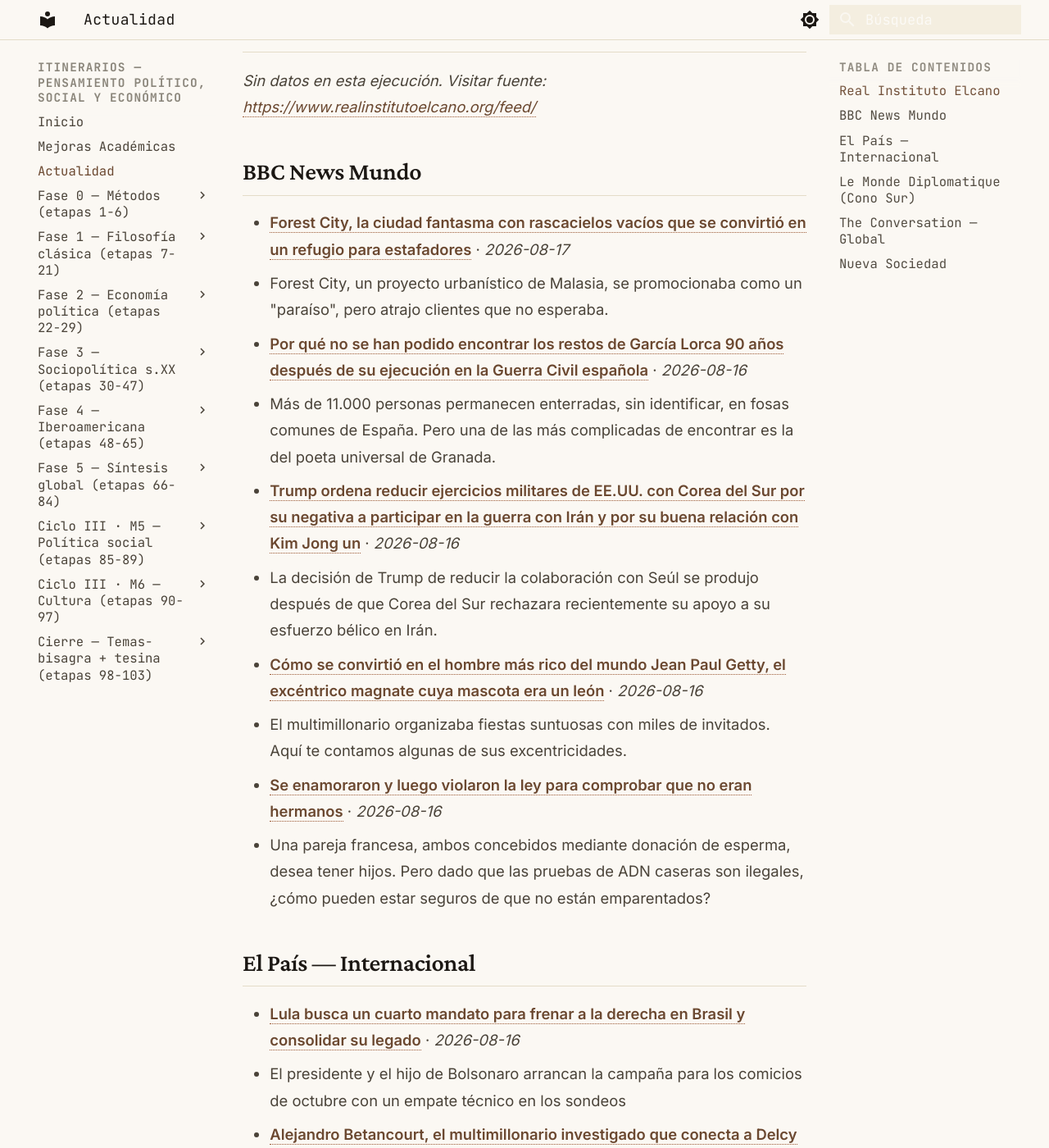
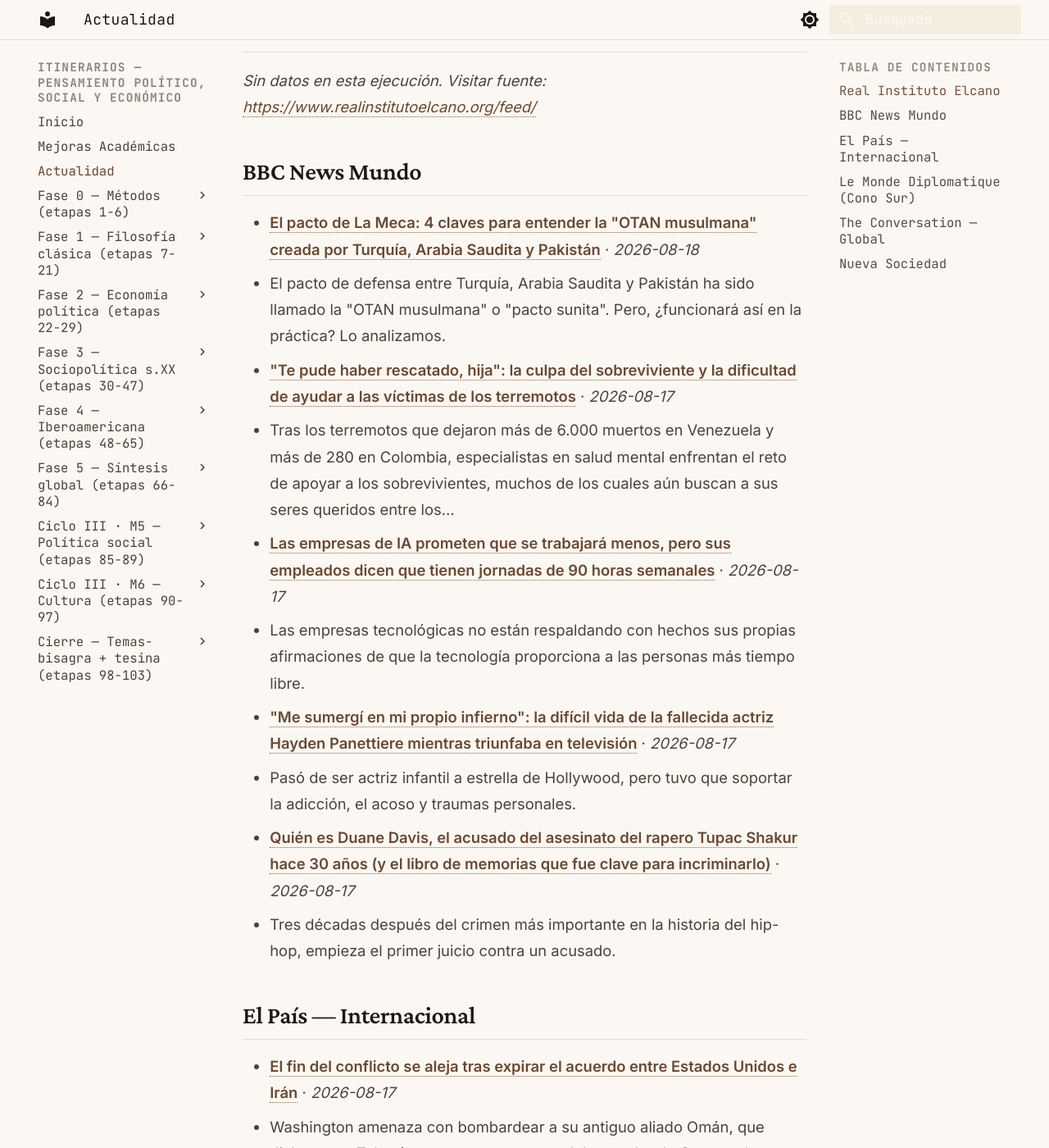
Before and after one commit to MrSpagVi/Curso, an MkDocs documentation site: the page built from docs/actualidad.md, in a window 1280 px wide and 1400 px high, scrolled down 643 px. Shown: the whole window at 82% size. Built offline with MkDocs 1.6.1 and Material for MkDocs 9.7.7, drawn with Linux system fonts in a browser that asks for light colours; some of the changed text lies outside the part shown.

Commit message:
auto: actualidad 2026-08-18

```diff
--- a/docs/actualidad.md
+++ b/docs/actualidad.md
@@ -6,7 +6,7 @@ title: Actualidad
 
 Últimos titulares de fuentes que dictan agenda en ciencia política y geopolítica. Actualizado automáticamente cada día (vía GitHub Actions).
 
-_Última actualización: 2026-08-17 06:35 UTC_
+_Última actualización: 2026-08-18 06:27 UTC_
 
 !!! tip "Ritual mensual — #actualidad"
     El último sábado de cada mes: agarrá **un** titular de los de abajo y escribí **300 palabras** aplicándole **2 autores** del último mes que leíste. ¿Qué diría cada uno? ¿En qué chocan? No resumas la noticia — usala como caso para pensar con las herramientas que venís construyendo. Guardá el texto con el tag `#actualidad` en tu sistema de notas. Esto convierte la teoría en criterio sobre la coyuntura: el objetivo del plan no es citar a Maquiavelo, es leer el presente con él.
@@ -17,29 +17,29 @@ _Sin datos en esta ejecución. Visitar fuente: [https://www.realinstitutoelcano.
 
 ## BBC News Mundo
 
-- **[Forest City, la ciudad fantasma con rascacielos vacíos que se convirtió en un refugio para estafadores](https://www.bbc.com/mundo/articles/cm2ggn9jm66o?at_medium=RSS&at_campaign=rss)** · *2026-08-17*
-  - Forest City, un proyecto urbanístico de Malasia, se promocionaba como un "paraíso", pero atrajo clientes que no esperaba.
-- **[Por qué no se han podido encontrar los restos de García Lorca 90 años después de su ejecución en la Guerra Civil española](https://www.bbc.com/mundo/articles/c78gxlj1e55o?at_medium=RSS&at_campaign=rss)** · *2026-08-16*
-  - Más de 11.000 personas permanecen enterradas, sin identificar, en fosas comunes de España. Pero una de las más complicadas de encontrar es la del poeta universal de Granada.
-- **[Trump ordena reducir ejercicios militares de EE.UU. con Corea del Sur por su negativa a participar en la guerra con Irán y por su buena relación con Kim Jong un](https://www.bbc.com/mundo/articles/cjd44v2eg40o?at_medium=RSS&at_campaign=rss)** · *2026-08-16*
-  - La decisión de Trump de reducir la colaboración con Seúl se produjo después de que Corea del Sur rechazara recientemente su apoyo a su esfuerzo bélico en Irán.
-- **[Cómo se convirtió en el hombre más rico del mundo Jean Paul Getty, el excéntrico magnate cuya mascota era un león](https://www.bbc.com/mundo/articles/c5yzzzr5mdeo?at_medium=RSS&at_campaign=rss)** · *2026-08-16*
-  - El multimillonario organizaba fiestas suntuosas con miles de invitados. Aquí te contamos algunas de sus excentricidades.
-- **[Se enamoraron y luego violaron la ley para comprobar que no eran hermanos](https://www.bbc.com/mundo/articles/cpd7p215jyqo?at_medium=RSS&at_campaign=rss)** · *2026-08-16*
-  - Una pareja francesa, ambos concebidos mediante donación de esperma, desea tener hijos. Pero dado que las pruebas de ADN caseras son ilegales, ¿cómo pueden estar seguros de que no están emparentados?
+- **[El pacto de La Meca: 4 claves para entender la "OTAN musulmana" creada por Turquía, Arabia Saudita y Pakistán](https://www.bbc.com/mundo/articles/cm2grvk85vlo?at_medium=RSS&at_campaign=rss)** · *2026-08-18*
+  - El pacto de defensa entre Turquía, Arabia Saudita y Pakistán ha sido llamado la "OTAN musulmana" o "pacto sunita". Pero, ¿funcionará así en la práctica? Lo analizamos.
+- **["Te pude haber rescatado, hija": la culpa del sobreviviente y la dificultad de ayudar a las víctimas de los terremotos](https://www.bbc.com/mundo/articles/cp8x411l3d6o?at_medium=RSS&at_campaign=rss)** · *2026-08-17*
+  - Tras los terremotos que dejaron más de 6.000 muertos en Venezuela y más de 280 en Colombia, especialistas en salud mental enfrentan el reto de apoyar a los sobrevivientes, muchos de los cuales aún buscan a sus seres queridos entre los…
+- **[Las empresas de IA prometen que se trabajará menos, pero sus empleados dicen que tienen jornadas de 90 horas semanales](https://www.bbc.com/mundo/articles/c9802y9lk76o?at_medium=RSS&at_campaign=rss)** · *2026-08-17*
+  - Las empresas tecnológicas no están respaldando con hechos sus propias afirmaciones de que la tecnología proporciona a las personas más tiempo libre.
+- **["Me sumergí en mi propio infierno": la difícil vida de la fallecida actriz Hayden Panettiere mientras triunfaba en televisión](https://www.bbc.com/mundo/articles/cg4d910r0pro?at_medium=RSS&at_campaign=rss)** · *2026-08-17*
+  - Pasó de ser actriz infantil a estrella de Hollywood, pero tuvo que soportar la adicción, el acoso y traumas personales.
+- **[Quién es Duane Davis, el acusado del asesinato del rapero Tupac Shakur hace 30 años (y el libro de memorias que fue clave para incriminarlo)](https://www.bbc.com/mundo/articles/cdrv7g5g7jno?at_medium=RSS&at_campaign=rss)** · *2026-08-17*
+  - Tres décadas después del crimen más importante en la historia del hip-hop, empieza el primer juicio contra un acusado.
 
 ## El País — Internacional
 
-- **[Lula busca un cuarto mandato para frenar a la derecha en Brasil y consolidar su legado](https://elpais.com/internacional/2026-08-16/lula-arranca-la-campana-para-conquistar-un-cuarto-mandato-no-voy-a-permitir-que-la-derecha-regrese-al-poder.html)** · *2026-08-16*
-  - El presidente y el hijo de Bolsonaro arrancan la campaña para los comicios de octubre con un empate técnico en los sondeos
-- **[Alejandro Betancourt, el multimillonario investigado que conecta a Delcy Rodríguez con Trump](https://elpais.com/america/2026-08-16/alejandro-betancourt-el-multimillonario-investigado-que-conecta-a-delcy-rodriguez-con-trump.html)** · *2026-08-16*
-  - El empresario venezolano, bajo la lupa de la justicia española y suiza, ha regresado a Caracas en las últimas semanas en vuelos privados rodeados de misterio
-- **[Peruanos atrapados en la guerra de Rusia tras una promesa de empleo: “Nos llevan como carne de cañón”](https://elpais.com/america/2026-08-15/peruanos-atrapados-en-la-guerra-de-rusia-tras-una-promesa-de-empleo-nos-llevan-como-carne-de-canon.html)** · *2026-08-15*
-  - El Gobierno admite más de 450 enrolados en el Ejército ruso y más de 110 desaparecidos
-- **[Gaza bajo la tregua o la banalización del horror](https://elpais.com/internacional/2026-08-16/gaza-bajo-la-tregua-o-la-banalizacion-del-horror.html)** · *2026-08-16*
-  - La Franja se ha convertido en uno de los mayores infiernos, con la población sometida a unas miserables condiciones de vida que debieran sonrojar a la humanidad
-- **[La frontera de Ceuta como muro de Berlín invertido](https://elpais.com/opinion/2026-08-16/la-frontera-de-ceuta-como-muro-de-berlin-invertido.html)** · *2026-08-16*
-  - Tan importante es garantizar la seguridad de las fronteras como evitar que ese propósito destruya nuestros principios y valores
+- **[El fin del conflicto se aleja tras expirar el acuerdo entre Estados Unidos e Irán](https://elpais.com/internacional/2026-08-17/el-fin-del-conflicto-se-aleja-tras-expirar-el-acuerdo-entre-estados-unidos-e-iran.html)** · *2026-08-17*
+  - Washington amenaza con bombardear a su antiguo aliado Omán, que dialoga con Teherán para una reapertura del estrecho de Ormuz, el principal escollo en las negociaciones
+- **[Ni OTAN islámica, ni pacto suní](https://elpais.com/internacional/2026-08-18/ni-otan-islamica-ni-pacto-suni.html)** · *2026-08-18*
+  - El acuerdo de La Meca entre Arabia Saudí, Pakistán y Turquía es, por ahora, más político y estratégico que militar
+- **[Las horas más bajas de Salvini, acorralado en su partido y presionado por el auge del ultra Vannacci](https://elpais.com/internacional/2026-08-18/las-horas-mas-bajas-de-salvini-acorralado-en-su-partido-y-presionado-por-el-auge-del-ultra-vannacci.html)** · *2026-08-18*
+  - La Liga se replantea su rumbo tras años de pérdida de apoyos, con apenas un 5% de intención de voto
+- **[Sentencias contra el pacifismo en Rusia](https://elpais.com/internacional/2026-08-18/sentencias-contra-el-pacifismo-en-rusia.html)** · *2026-08-18*
+  - El político Lev Schlosberg, del partido Yábloko, condenado a 11 años de cárcel por manifestarse contra la guerra
+- **[El ocaso del Tribunal Penal Internacional](https://elpais.com/opinion/2026-08-18/el-ocaso-del-tribunal-penal-internacional.html)** · *2026-08-18*
+  - La orden de arresto de Netanyahu ha puesto de relieve la impotencia de la institución y su tendencia hacia una justicia selectiva
 
 ## Le Monde Diplomatique (Cono Sur)
 
@@ -47,16 +47,16 @@ _Sin datos en esta ejecución. Visitar fuente: [https://www.eldiplo.org/feed/](h
 
 ## The Conversation — Global
 
-- **[Will other states follow NSW into the national gun buy-back scheme – and will it make any difference?](https://theconversation.com/will-other-states-follow-nsw-into-the-national-gun-buy-back-scheme-and-will-it-make-any-difference-289868)** · *2026-08-17*
-  - Anthony Albanese has the NSW premier on board for the national scheme – but other states remain undecided or implacably opposed.
-- **[Do you pay rent with a credit card? Soon, you may not have the option](https://theconversation.com/do-you-pay-rent-with-a-credit-card-soon-you-may-not-have-the-option-289802)** · *2026-08-17*
-  - A looming ban on card surcharges is forcing a rethink of payments – across banks, businesses, government agencies and more.
-- **[Can vitamin C cure a cold? How a Nobel Prize winner convinced us it could](https://theconversation.com/can-vitamin-c-cure-a-cold-how-a-nobel-prize-winner-convinced-us-it-could-286242)** · *2026-08-17*
-  - When a chemist wrote a book about vitamin C curing the common cold, the world took note. How wrong we all were.
-- **[View from The Hill: Hard-right Alex Antic in strong position to become SA Liberal president](https://theconversation.com/view-from-the-hill-hard-right-alex-antic-in-strong-position-to-become-sa-liberal-president-289808)** · *2026-08-17*
-  - The state party’s Senate ticket is shaping up to be a bunfight, with three senators up for election but perhaps only one likely to survive at the 2028 election.
-- **[Child-like sex dolls are being stopped at Australia’s border. They could be an early child protection warning](https://theconversation.com/child-like-sex-dolls-are-being-stopped-at-australias-border-they-could-be-an-early-child-protection-warning-287689)** · *2026-08-17*
-  - It’s illegal to import or possess them, but child-like sex dolls can be bought online. Each seizure is an opportunity to prevent real child sex abuse.
+- **[Your back cracked, but what does the sound mean? A physio explains](https://theconversation.com/your-back-cracked-but-what-does-the-sound-mean-a-physio-explains-288189)** · *2026-08-18*
+  - Did the cracking noise create that satisfying feeling, or did it just occur alongside a movement that felt good? Here’s what the research says.
+- **[More than 5,000 little penguins will be vaxxed against bird flu. How will this protect them?](https://theconversation.com/more-than-5-000-little-penguins-will-be-vaxxed-against-bird-flu-how-will-this-protect-them-289962)** · *2026-08-18*
+  - Little penguins are flightless and return at night to the same burrow, making it easier to capture and vaccinate them.
+- **[Want to fully electrify your house? Don’t start with a battery](https://theconversation.com/want-to-fully-electrify-your-house-dont-start-with-a-battery-287963)** · *2026-08-18*
+  - It makes more sense to go solar and quit gas before getting a home battery.
+- **[From Mel Gibson to Anthony LaPaglia: why Australian stages keep returning to Death of a Salesman](https://theconversation.com/from-mel-gibson-to-anthony-lapaglia-why-australian-stages-keep-returning-to-death-of-a-salesman-289719)** · *2026-08-18*
+  - There have been more than 30 professional Australian productions of Death of a Salesman in 70 years. Now, Anthony LaPaglia steps into Willy Loman’s shoes.
+- **[Bipartisan deal on gambling includes a review after three years](https://theconversation.com/bipartisan-deal-on-gambling-includes-a-review-after-three-years-289896)** · *2026-08-18*
+  - After striking an agreement with the opposition, the government agreed to somewhat toughen its original plan on the legislation.
 
 ## Nueva Sociedad
 
```
